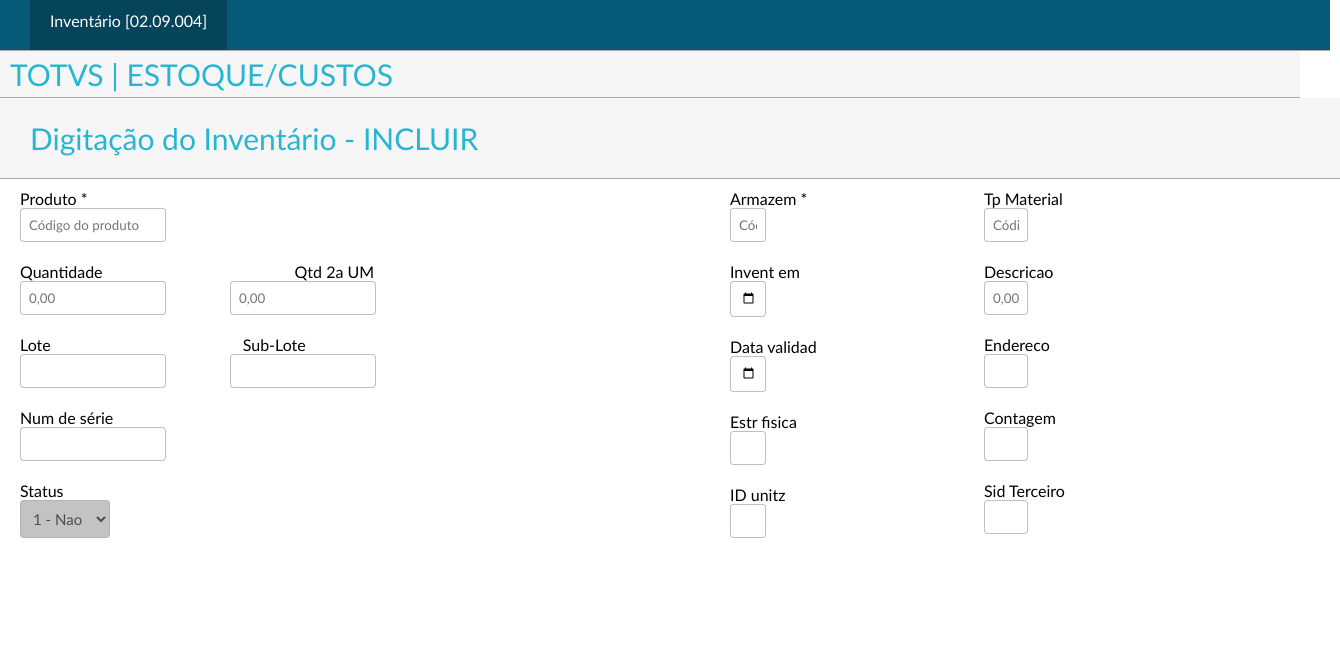
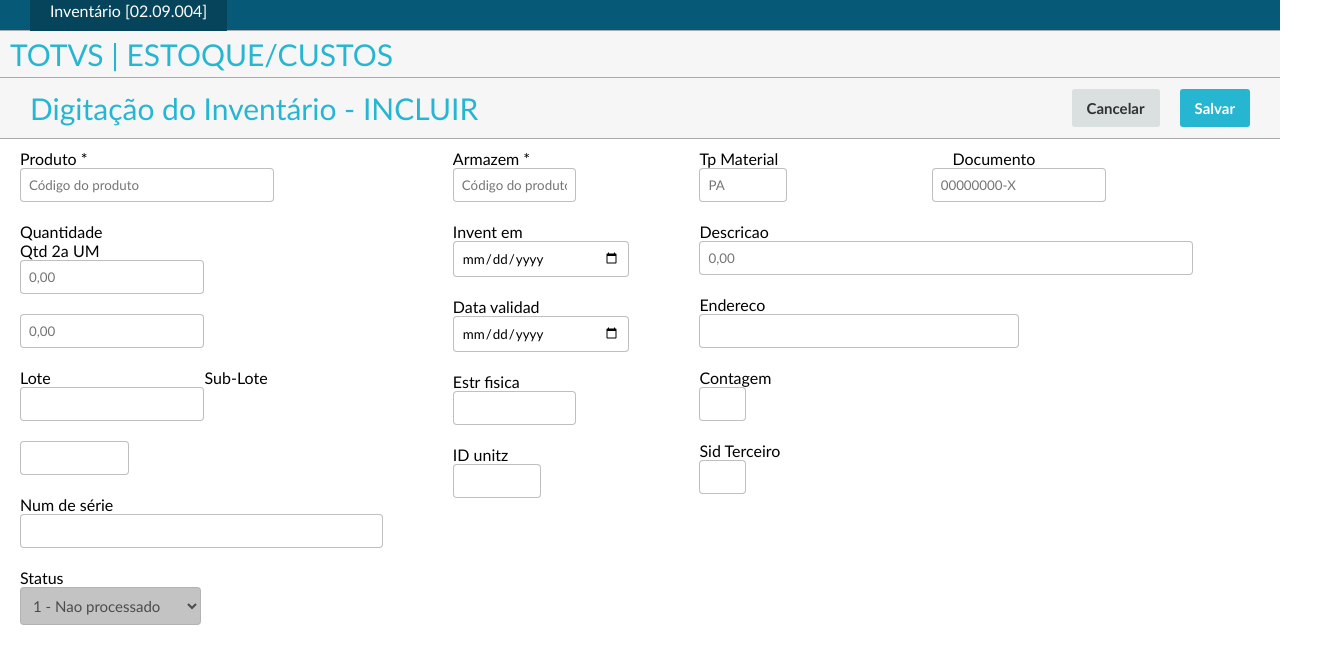
Before and after one commit to Vitor-1Fernandes/Html, a plain HTML site: page home.html in a window 1280 px wide. Shown: the whole page, 1340 px wide, since content can reach past the window. Drawn offline with Linux system fonts and the light colour scheme.

Commit message:
Criação da página de produtos

```diff
--- a/home.html
+++ b/home.html
@@ -14,12 +14,12 @@
         <h2> TOTVS | ESTOQUE/CUSTOS </h2>
     </nav>
     <nav class="nav3">
-        <h3>Digitação do Inventário - INCLUIR </h3>
+        <h3>Digitação do Inventário - INCLUIR</h3><div><button class="button2">Cancelar</button><button class="button1">Salvar</button></div>
     </nav>
     <main>
         <div class="faixa1">
         <label>Produto *</label>
-        <input name='produto' type="text" placeholder="Código do produto">
+        <input id="input1" name='produto' type="text" placeholder="Código do produto">
         <div class="faixadupla">
         <div class="faixadupla1">
         <label>Quantidade</label>
@@ -31,10 +31,10 @@
         <div class="faixadupla">
         <div class="faixadupla2">
         <label>Lote</label>
-        <label>Sub-Lote</label>
+        <label class="lote">Sub-Lote</label>
         </div>
         <input name='lote' type="text" placeholder="">
-        <input name='lote' type="text" placeholder="">
+        <input id="input2" name='lote' type="text" placeholder="">
         </div>
         <label>Num de série</label>
         <input name='numSerie' type="text" placeholder="">
@@ -45,27 +45,33 @@
         </div>
         <div class="faixa2">
         <label>Armazem *</label>
-        <input name='produto' type="text" placeholder="Código do produto">
+        <input id="input3" name='produto' type="text" placeholder="Código do produto">
          <label>Invent em</label>
         <input name='qtd' type="date" placeholder="0,00">
         <label>Data validad</label>
         <input name='lote' type="date" placeholder="">
         <label>Estr fisica</label>
-        <input name='numSerie' type="text" placeholder="">
+        <input id="input4" name='numSerie' type="text" placeholder="">
         <label>ID unitz</label>
-        <input name='numSerie' type="text" placeholder="">
+        <input id="input5" name='numSerie' type="text" placeholder="">
         </div>
         <div class="faixa3">
+        <div class="faixadupla">
+        <div class="faixadupla2">
         <label>Tp Material</label>
-        <input name='produto' type="text" placeholder="Código do produto">
+        <label id="documento">Documento</label>
+        </div>
+        <input id="input10" name='lote' type="text" placeholder="PA">
+        <input id="input11" name='lote' type="text" placeholder="00000000-X">
+        </div>
          <label>Descricao</label>
-        <input name='qtd' type="text" placeholder="0,00">
+        <input id="input7" name='qtd' type="text" placeholder="0,00">
         <label>Endereco</label>
-        <input name='lote' type="text" placeholder="">
+        <input id="input8" name='lote' type="text" placeholder="">
         <label>Contagem</label>
-        <input name='numSerie' type="text" placeholder="">
+        <input id="input9" name='numSerie' type="text" placeholder="">
         <label>Sid Terceiro</label>
-        <input name='numSerie' type="text" placeholder="">
+        <input id="input9" name='numSerie' type="text" placeholder="">
         </div>
 
     </main>
--- a/style.css
+++ b/style.css
@@ -2,6 +2,12 @@
     margin: 0;
     padding: 0;
     font-family: 'Calibri';
+}
+*, *::before, *::after {
+  box-sizing: inherit;
+}
+html{
+    box-sizing: border-box;
 }
 
 html, body{
@@ -116,7 +122,7 @@ html, body{
 .homepage{
     display: flex;
     flex-direction: column;
-    flex-wrap: wrap;
+    flex-wrap: nowrap;
     width: 100%;
 }
 nav{
@@ -156,7 +162,29 @@ nav{
     background-color: #f6f6f6;
     padding: 30px;
     align-items: center;
+    justify-content: space-between;
     margin-bottom: 10px;
+}
+
+.nav3 .button1{
+    border: none;
+    background-color: #27b6d2;
+    padding: 10px 15px;
+    color: white;
+    font-weight: bolder;
+    font-size: 15px;
+    border-radius: 3px;
+}
+.nav3 .button2{
+    border: none;
+    border-radius: 3px;
+    background-color: #dadfe0;
+    border: grey;
+    padding: 10px 15px;
+    color: rgb(49, 49, 49);
+    font-weight: bolder;
+    font-size: 15px;
+    margin-right: 20px;
 }
 .nav3 h3{
     font-size: 30px;
@@ -174,7 +202,7 @@ main{
 .faixa1{
     display: flex;
     flex-direction: column;
-    width: 50%;
+    width: 30%;
     height: 100%;
     margin-right: 70px;
 }
@@ -182,14 +210,14 @@ main{
     display: flex;
     flex-direction: column;
     width: auto;
-    height: 20%;
-    margin-right: 70px;
+    height: 100%;
 }
 .faixa3{
     display: flex;
     flex-direction: column;
-    width: 20%;
+    width: 48%;
     height: 100%;
+    margin-left: 70px;
 }
 
 .homepage input{
@@ -199,10 +227,8 @@ main{
     border-radius: 4px;
 }
 
-
-
 .faixa1 select:nth-of-type(1){
-    width: 14%;
+    width: 50%;
     background-color: rgb(170, 170, 170);
     padding: 8px;
     color: black;
@@ -211,15 +237,54 @@ main{
     border: 1px solid rgba(128, 128, 128, 0.503);
 }
 
-.faixa1 input{
-    width: 20%;
+#input1{
+    width: 70%;
+}
+
+.lote{
+    margin-left: 45px;
+}
+
+#input2{
+    width: 30%;
+}
+
+#input3{
+    width: 70%;
+}
+
+#input4{
+    width: 70%;
+}
+
+#input5{
+    width: 50%;
+}
+#input6{
+    width: 15%;
+}
+#input7{
+    width: 85%;
+}
+#input8{
+    width: 55%;
+}
+#input9{
+    width: 8%;
+}
+#input10{
+    width: 15%;
+}
+#input11{
+    width: 30%;
+    margin-left: 15%;
 }
 
 .faixa2 input{
-    width: 10%;
+    width: 100%;
 }
 .faixa3 input{
-    width: 10%;
+    width: 100%;
 }
 
 .faixadupla{
```
Also changed, not shown: 1 other file.
